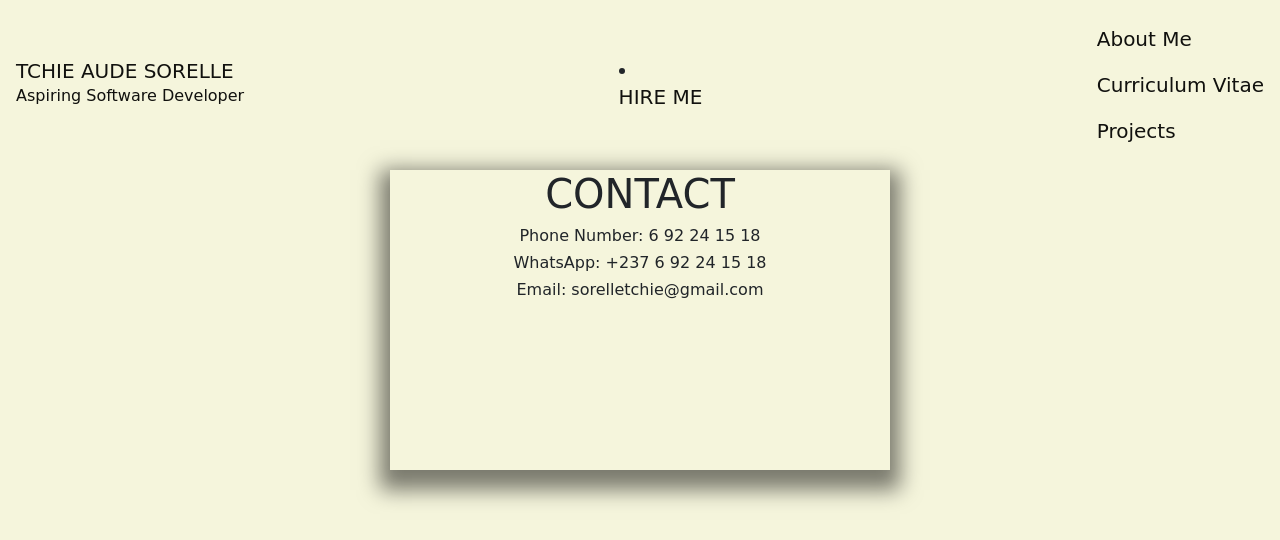
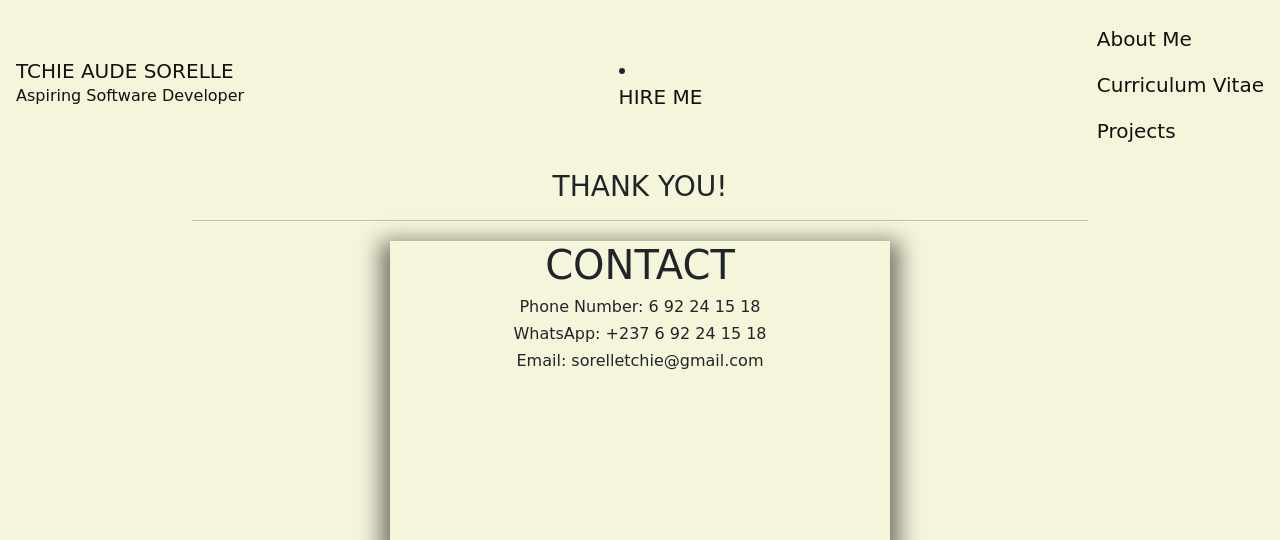
Before and after one commit to SorelleTchie/portfolio, a Django app: page /portfolio/contact/ in a window 1280 px wide. Shown: the top 540 px of the page. Run offline with Django 4.2, Linux system fonts and the light colour scheme; some libraries are stand-ins or nearby versions.

Commit message:
modifying contact.html

```diff
--- a/portfolio/templates/contact.html
+++ b/portfolio/templates/contact.html
@@ -2,6 +2,8 @@
 
 {% block content %}
 <div style="text-align:center; margin-left:15%; margin-right:15%; font-family:cursive;">
+    <h3>THANK YOU!</h3>
+    <hr style="height:5px;">
     <div class="box1">
         <h1> CONTACT</h1>
         <h6> Phone Number: 6 92 24 15 18</h6>
```
